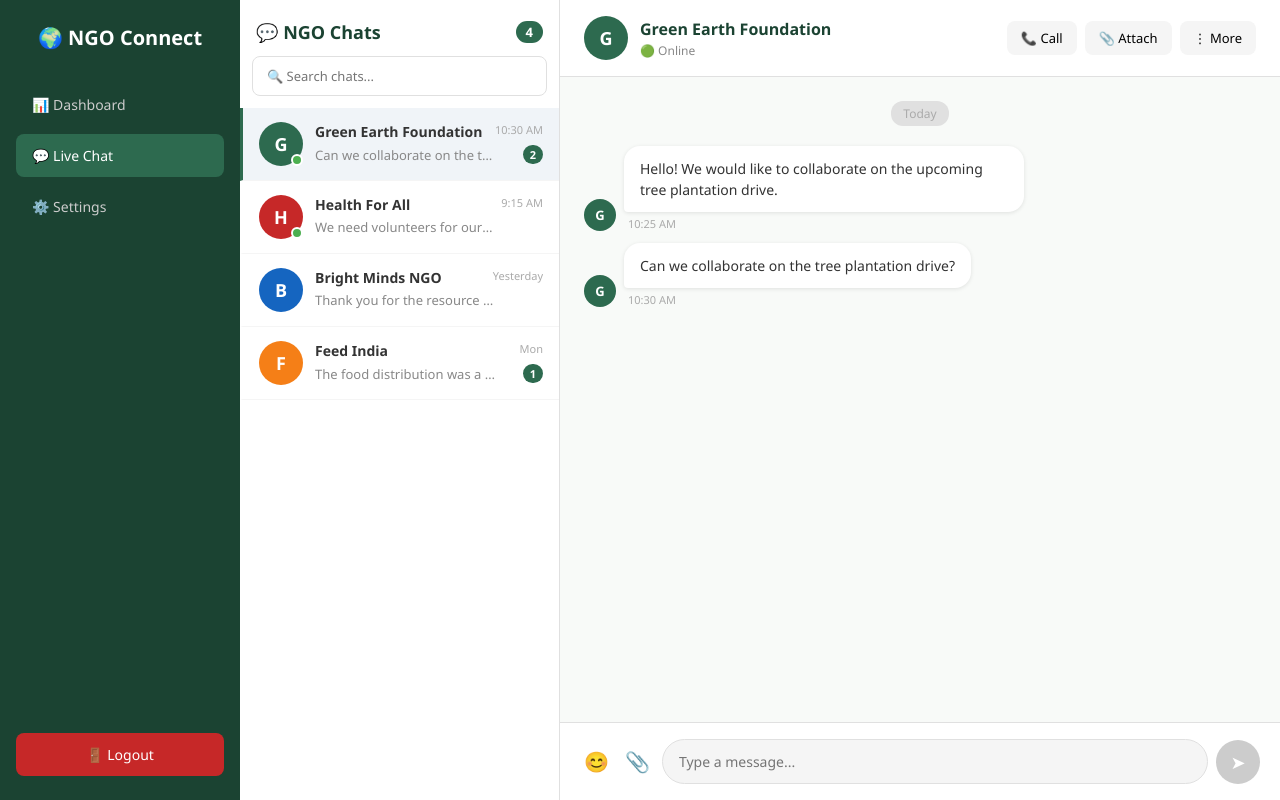
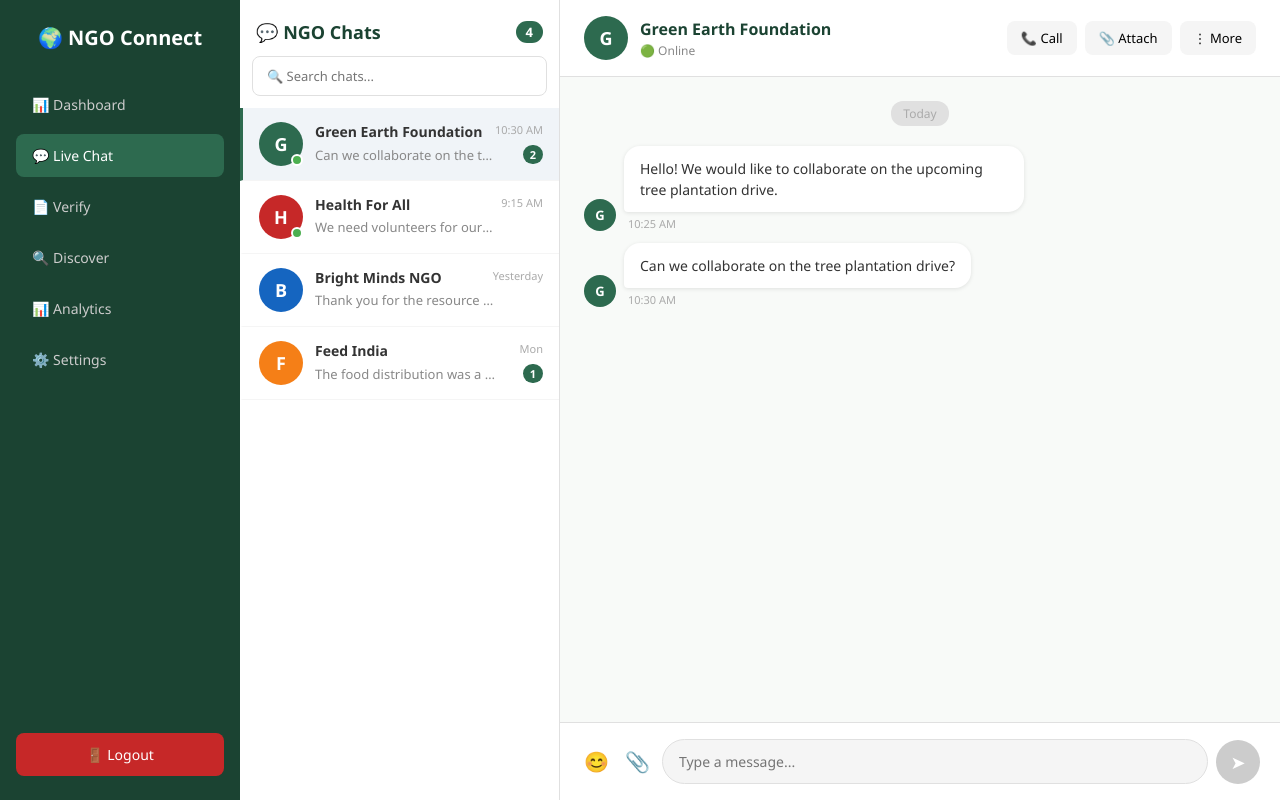
Before and after one commit to KishoreSivasamy/ngo-sdg-platform, a React (Vite) app in the folder client/: page /chat in a window 1280 px wide. Built offline with nearby package versions, Linux system fonts and the light colour scheme.

Commit message:
Fixed sidebar navigation and added admin access

```diff
--- a/client/src/pages/Auth/Login.jsx
+++ b/client/src/pages/Auth/Login.jsx
@@ -1,6 +1,6 @@
+import API_URL from '../../config'
 import { useState } from 'react'
 import { useNavigate, Link } from 'react-router-dom'
-import API_URL from '../../config'
 
 function Login() {
   const navigate = useNavigate()
@@ -18,7 +18,7 @@ function Login() {
     setError('')
 
     try {
-      const res = await fetch(`${API_URL}/api/auth/login`, {
+      const res = await fetch('https://ngo-connect-backend-mkg0.onrender.com/api/auth/login', {
         method: 'POST',
         headers: { 'Content-Type': 'application/json' },
         body: JSON.stringify(formData)
@@ -30,12 +30,11 @@ function Login() {
       } else {
         localStorage.setItem('token', data.token)
         localStorage.setItem('role', data.role)
-        localStorage.setItem('name', data.name)
 
-        if (data.role === 'admin')      navigate('/admin')
-        else if (data.role === 'ngo')   navigate('/ngo-dashboard')
-        else if (data.role === 'donor') navigate('/donor-dashboard')
-        else                            navigate('/volunteer-dashboard')
+        if (data.role === 'admin')          navigate('/admin')
+        else if (data.role === 'ngo')       navigate('/ngo-dashboard')
+        else if (data.role === 'donor')     navigate('/donor-dashboard')
+        else                                navigate('/volunteer-dashboard')
       }
     } catch (err) {
       setError('Server error. Please try again.')
@@ -128,7 +127,9 @@ const styles = {
     marginBottom: '16px',
     fontSize: '14px'
   },
-  inputGroup: { marginBottom: '18px' },
+  inputGroup: {
+    marginBottom: '18px'
+  },
   label: {
     display: 'block',
     marginBottom: '6px',
--- a/client/src/pages/Chat/LiveChat.jsx
+++ b/client/src/pages/Chat/LiveChat.jsx
@@ -142,16 +142,19 @@ function LiveChat() {
         <h2 style={styles.logo}>🌍 NGO Connect</h2>
         <nav>
           {[
-            { label: '📊 Dashboard', path: '/ngo-dashboard'  },
-            { label: '💬 Live Chat', path: '/chat'           },
-            { label: '⚙️ Settings',  path: '/settings'       },
-          ].map((item, i) => (
+             { label: '📊 Dashboard', path: '/ngo-dashboard' },
+             { label: '💬 Live Chat', path: '/chat'           },
+             { label: '📄 Verify',    path: '/ngo-verify'     },
+             { label: '🔍 Discover',  path: '/discover'       },
+             { label: '📊 Analytics', path: '/analytics'      },
+             { label: '⚙️ Settings',  path: '/settings'       },
+             ].map((item, i) => (
             <div key={i}
               onClick={() => navigate(item.path)}
               style={{
                 ...styles.navItem,
-                backgroundColor: item.label.includes('Chat') ? '#2d6a4f' : 'transparent',
-                color: item.label.includes('Chat') ? '#fff' : '#ccc'
+                backgroundColor: item.path === '/chat' ? '#2d6a4f' : 'transparent',
+                color: item.path === '/chat' ? '#fff' : '#ccc'
               }}>
               {item.label}
             </div>
--- a/client/src/pages/NGO/NGOVerification.jsx
+++ b/client/src/pages/NGO/NGOVerification.jsx
@@ -63,16 +63,18 @@ function NGOVerification() {
         <h2 style={styles.logo}>🌍 NGO Connect</h2>
         <nav>
           {[
-            { label: '📊 Dashboard',  path: '/ngo-dashboard'  },
-            { label: '📄 Verification', path: '/ngo-verify'  },
+  { label: '📊 Dashboard', path: '/ngo-dashboard' },
+  { label: '📄 Verification', path: '/ngo-verify' },
+  { label: '💬 Live Chat',  path: '/chat'          },
+  { label: '🔍 Discover',   path: '/discover'      },
   { label: '⚙️ Settings',   path: '/settings'      },
 ].map((item, i) => (
   <div key={i}
     onClick={() => navigate(item.path)}
     style={{
       ...styles.navItem,
-                backgroundColor: item.label.includes('Verif') ? '#2d6a4f' : 'transparent',
-                color: item.label.includes('Verif') ? '#fff' : '#ccc'
+      backgroundColor: item.path === '/ngo-verify' ? '#2d6a4f' : 'transparent',
+      color: item.path === '/ngo-verify' ? '#fff' : '#ccc'
     }}>
     {item.label}
   </div>
@@ -94,12 +96,21 @@ function NGOVerification() {
     <h1 style={styles.heading}>📄 NGO Verification</h1>
     <p style={styles.subheading}>Upload documents to get your NGO verified</p>
   </div>
+  <div style={{ display: 'flex', gap: '12px', alignItems: 'center' }}>
     <div style={{
       ...styles.statusBadge,
       backgroundColor: verified ? '#e8f5e9' : '#fff8e1',
       color: verified ? '#2d6a4f' : '#f57f17'
     }}>
       {verified ? '✅ Verified' : '⏳ Pending Verification'}
+    </div>
+    {localStorage.getItem('role') === 'admin' && (
+      <button
+        onClick={() => navigate('/admin')}
+        style={styles.adminBtn}>
+        ⚙️ Admin Panel
+      </button>
+    )}
   </div>
 </div>
 
@@ -294,6 +305,16 @@ const styles = {
     padding: '24px 16px', display: 'flex',
     flexDirection: 'column', position: 'fixed', height: '100vh'
   },
+  adminBtn: {
+  padding: '8px 16px',
+  backgroundColor: '#1565c0',
+  color: '#fff',
+  border: 'none',
+  borderRadius: '8px',
+  cursor: 'pointer',
+  fontSize: '13px',
+  fontWeight: '600'
+  },
   logo: { color: '#fff', fontSize: '20px', marginBottom: '32px', textAlign: 'center' },
   navItem: {
     padding: '12px 16px', borderRadius: '8px',
```
Also changed, not shown: 2 other files (tests, documents, lock files or other folders). Lines whose indentation alone changed are shown as unchanged.
